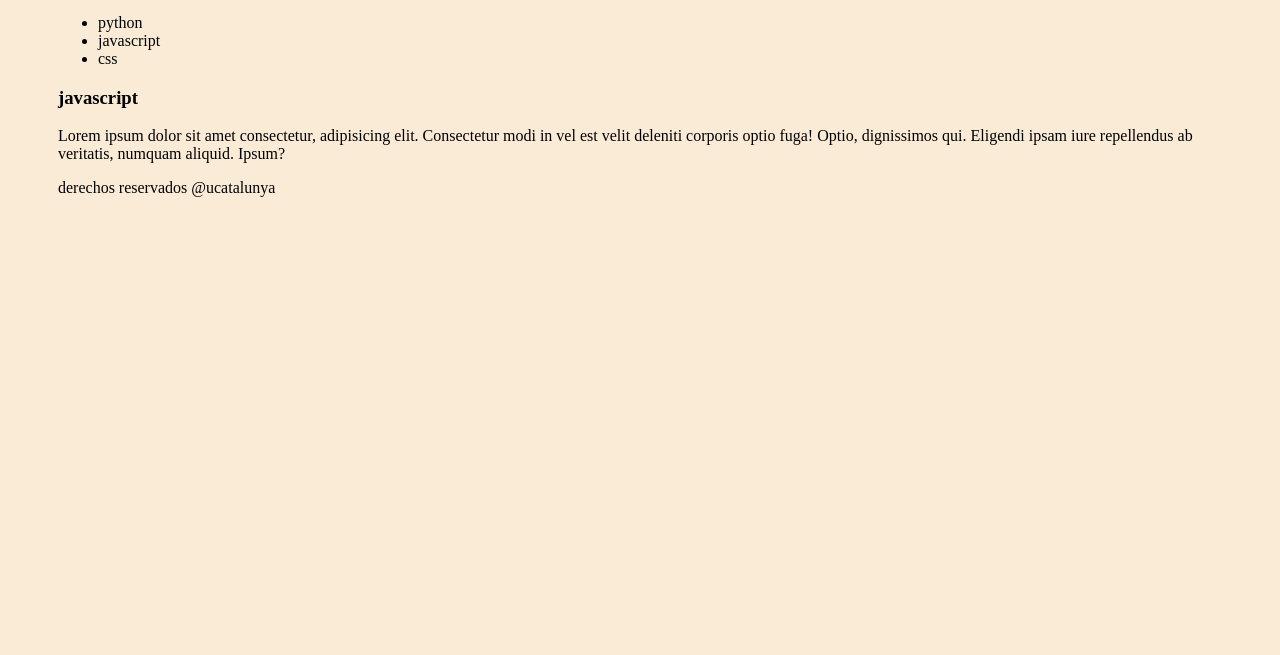
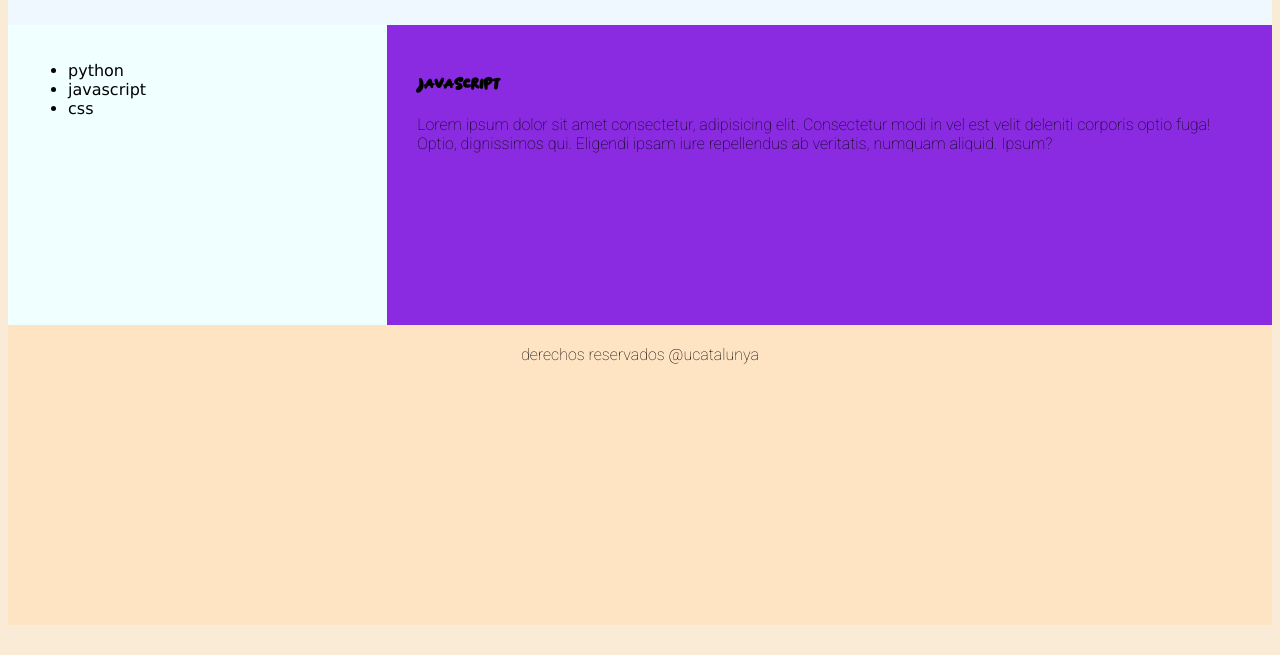
Before and after one commit to jhonmendezuc/ejemplosfs17, a plain HTML site: page HTMLYCSS/layouts.html in a window 1280 px wide. Shown: the part 145-800 px from the top of the page. Drawn offline with Linux system fonts and the light colour scheme.

Commit message:
examples html y css v2

```diff
--- a/HTMLYCSS/css/estilos.css
+++ b/HTMLYCSS/css/estilos.css
@@ -1,3 +1,76 @@
+*{
+  box-sizing: border-box;
+}
+
+@font-face {
+  font-family: 'sawerregular';
+  src: url('../fonts/sawer-webfont.woff2') format('woff2'),
+    url('../fonts/sawer-webfont.woff') format('woff');
+  font-weight: normal;
+  font-style: normal;
+
+}
+
 body{
-  padding: 50px;
+  font-family: Verdana, Geneva, Tahoma, sans-serif;
 }
+h1,h2,h3{
+  font-family: "sawerregular";
+}
+
+p{
+  font-family: "Roboto", serif;
+    font-weight: 100;
+    font-style: normal;
+}
+
+header{
+  background-color: aliceblue;
+  padding: 30px;
+  text-align: center;
+}
+
+nav{
+  float: left;
+  background-color: azure;
+  width: 30%;
+  height: 300px;
+  padding: 20px;
+}
+
+aside{
+  float: left;
+  background-color: blueviolet;
+  width: 70%;
+  height: 300px;
+  padding: 30px;
+}
+section{
+  width: 100%;
+  height: 300px;
+}
+section::after{
+  clear: both;
+  display: table;
+}
+
+footer{
+  background-color: bisque;
+  padding: 10px;
+  text-align: center;
+  height: 300px;
+  width: 100%;
+}
+
+footer > p{
+  margin-top: 10px;
+}
+
+@media (max-width:600px) {
+  menu{
+    display: none;
+  }
+  nav, aside{
+    width: 100%;
+  }
+}
--- /dev/null
+++ b/HTMLYCSS/css/selectores.css
@@ -0,0 +1,70 @@
+/*
+css - lenguaje que permite incluir estilos (colores, fuentes, tipograficas, margenes, rellenos, imagenes, resposive(adaptables a moviles)) en un elemento de html
+selector - selecciona un elemento de html
+
+selectores: tipo,clase, identificador, universales, atributos, descententes, pseudoselectores (elementos y clases)
+*/
+/*selector universal*/
+*{
+  margin: 0px;
+  padding: 0px;
+
+}
+/*
+selectores de tipo: selecciona un elemento tag html
+*/
+body{
+  background: #f2f2f2;
+}
+h1{
+  background-color: black;
+  color: white;
+  margin: 10px;
+  padding: 10px;
+}
+
+/*selectores de clase o selectore de id*/
+.bg-azul{
+  background: blue;
+  color: white;
+}
+
+#mi-titulo{
+  font-size: 30px;
+  background-color: red;
+}
+
+/*selector de atributo*/
+input[type="text"],
+input[type="password"]{
+  background: #000;
+  margin: 10px;
+  padding: 5px;
+  color: #fff;
+  border: none;
+}
+/* selectores descendentes*/
+ul li a{
+  color: #f63c3c;
+}
+
+/* selectores hijos*/
+ul li > a > b{
+  color: rgb(206, 22, 251)
+}
+
+/* pseudoclase */
+h1:hover,
+.bg-azul:hover{
+  background: #fff;
+  color: black;
+}
+
+/* pseudolementos*/
+p::before{
+  content: " **** ";
+}
+p::first-line{
+  font-weight: bold ;
+  color: #f63c3c;
+}
--- a/HTMLYCSS/layouts.html
+++ b/HTMLYCSS/layouts.html
@@ -10,6 +10,12 @@
       }
     </style>
     <link rel="stylesheet" href="./css/estilos.css" />
+    <link rel="preconnect" href="https://fonts.googleapis.com" />
+    <link rel="preconnect" href="https://fonts.gstatic.com" crossorigin />
+    <link
+      href="https://fonts.googleapis.com/css2?family=Montserrat:ital,wght@0,100..900;1,100..900&family=Roboto:ital,wght@0,100;0,300;0,400;0,500;0,700;0,900;1,100;1,300;1,400;1,500;1,700;1,900&display=swap"
+      rel="stylesheet"
+    />
   </head>
   <body style="">
     <header>
@@ -24,23 +30,25 @@
       </menu>
     </header>
     <section>
+      <nav>
         <ul>
           <li>python</li>
           <li>javascript</li>
           <li>css</li>
         </ul>
-    </section>
+      </nav>
       <aside>
         <article>
           <h1>javascript</h1>
           <p>
-          Lorem ipsum dolor sit amet consectetur, adipisicing elit. Consectetur
-          modi in vel est velit deleniti corporis optio fuga! Optio, dignissimos
-          qui. Eligendi ipsam iure repellendus ab veritatis, numquam aliquid.
-          Ipsum?
+            Lorem ipsum dolor sit amet consectetur, adipisicing elit.
+            Consectetur modi in vel est velit deleniti corporis optio fuga!
+            Optio, dignissimos qui. Eligendi ipsam iure repellendus ab
+            veritatis, numquam aliquid. Ipsum?
           </p>
         </article>
       </aside>
+    </section>
     <footer>
       <p>derechos reservados @ucatalunya</p>
     </footer>
```
Also changed, not shown: HTMLYCSS/selectores.html (added, +37 -0 lines), HTMLYCSS/fonts/sawer-webfont.woff (added), HTMLYCSS/fonts/sawer-webfont.woff2 (added). Lines whose indentation alone changed are shown as unchanged.
